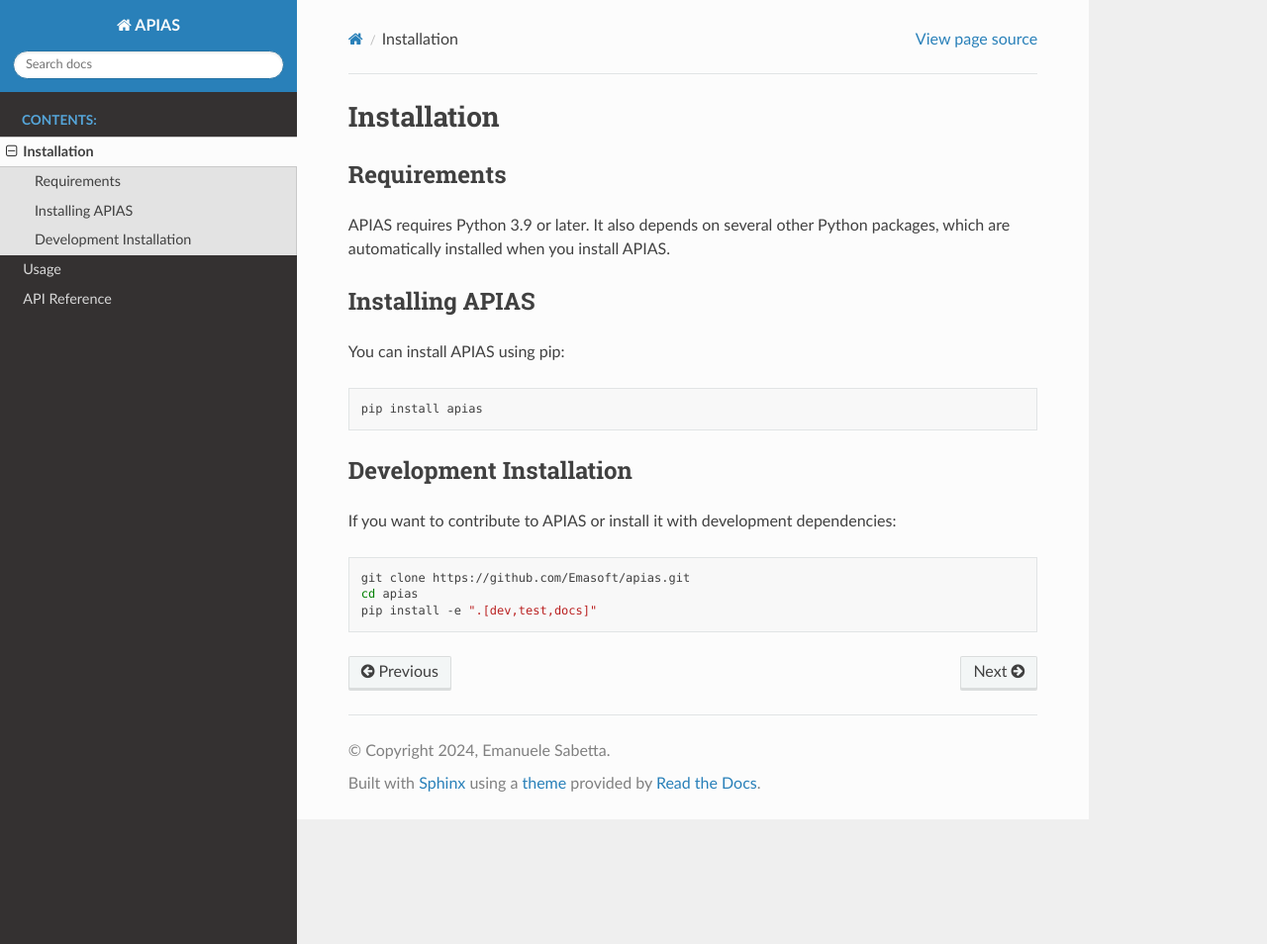
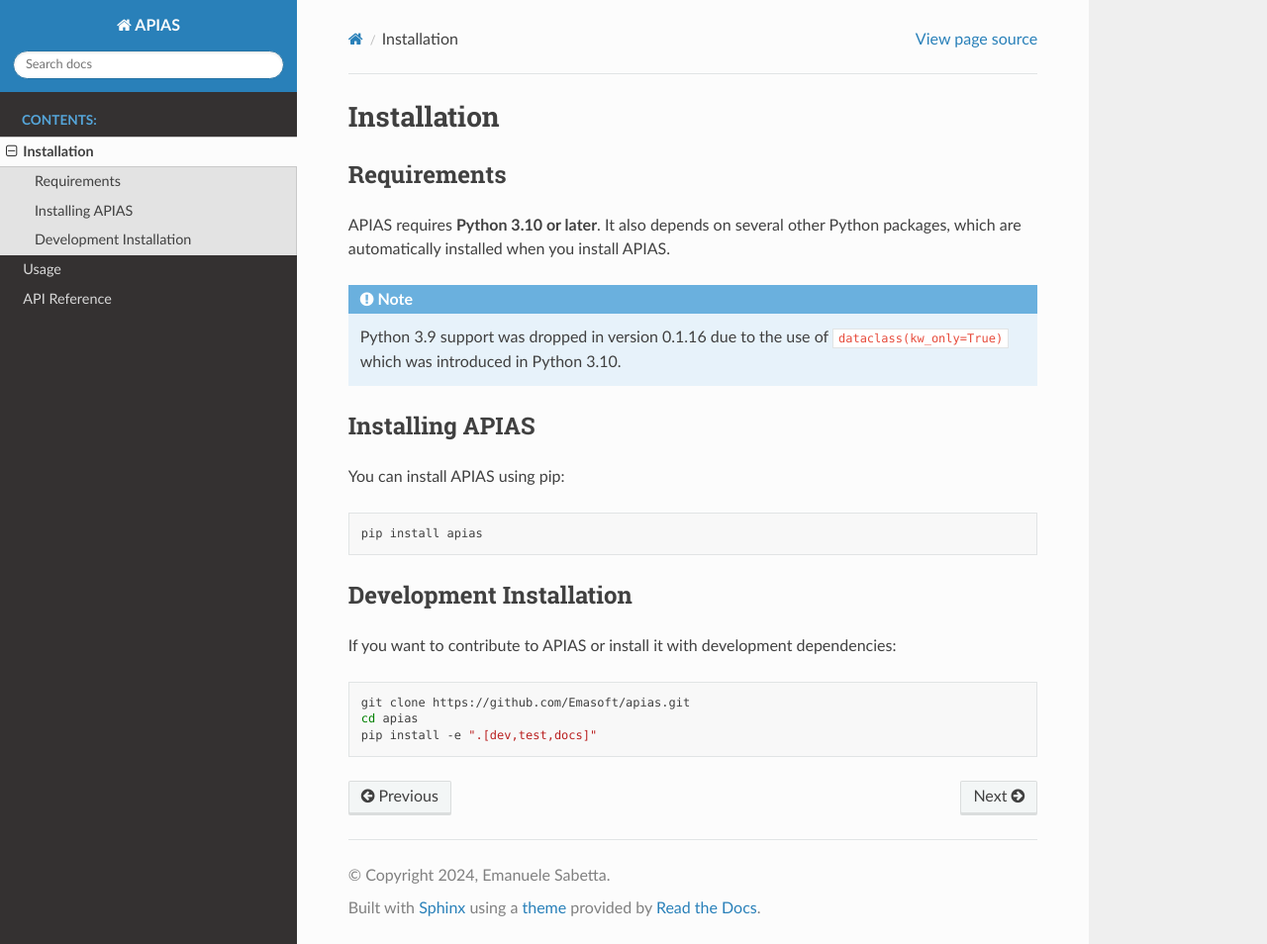
Before and after one commit to Emasoft/apias, a Sphinx documentation site: the page built from docs/source/installation.rst, in a window 1280 px wide and 954 px high. Shown: the whole window at 99% size. Built offline with Sphinx 7.4.7 and the Read the Docs theme 3.1.0, drawn with Linux system fonts in a browser that asks for light colours; pages that are not in the unit, such as notebooks, are missing from menus.

Commit message:
docs: Update documentation for Python 3.10+ requirement
Updated files:
- README.md: Added Python 3.10+ badge and requirements section
- CONTRIBUTING.md: Updated Python version requirements and code style tools
- CHANGELOG.md: Added v0.1.16 release notes with breaking changes
- docs/source/installation.rst: Updated Python version requirement
- pyproject.toml: Updated mypy and ruff target versions to 3.10

This documents the breaking change from v0.1.16 where Python 3.9
support was dropped due to use of dataclass(kw_only=True).

```diff
--- a/docs/source/installation.rst
+++ b/docs/source/installation.rst
@@ -4,8 +4,12 @@
 Requirements
 -----------
 
-APIAS requires Python 3.9 or later. It also depends on several other Python packages,
+APIAS requires **Python 3.10 or later**. It also depends on several other Python packages,
 which are automatically installed when you install APIAS.
+
+.. note::
+   Python 3.9 support was dropped in version 0.1.16 due to the use of
+   ``dataclass(kw_only=True)`` which was introduced in Python 3.10.
 
 Installing APIAS
 ---------------
--- a/pyproject.toml
+++ b/pyproject.toml
@@ -75,7 +75,7 @@
 # Black and isort replaced by ruff - see [tool.ruff] and [tool.ruff.format]
 
 [tool.mypy]
-python_version = "3.9"
+python_version = "3.10"
 warn_return_any = true
 warn_unused_configs = true
 disallow_untyped_defs = true
@@ -166,7 +166,7 @@
 
 [tool.ruff]
 line-length = 88
-target-version = "py39"
+target-version = "py310"
 fix = true  # Enable autofix behavior
 
 [tool.ruff.lint]
```
Also changed, not shown: CHANGELOG.md (+20 -0 lines), CONTRIBUTING.md (+12 -6 lines), README.md (+16 -0 lines).
